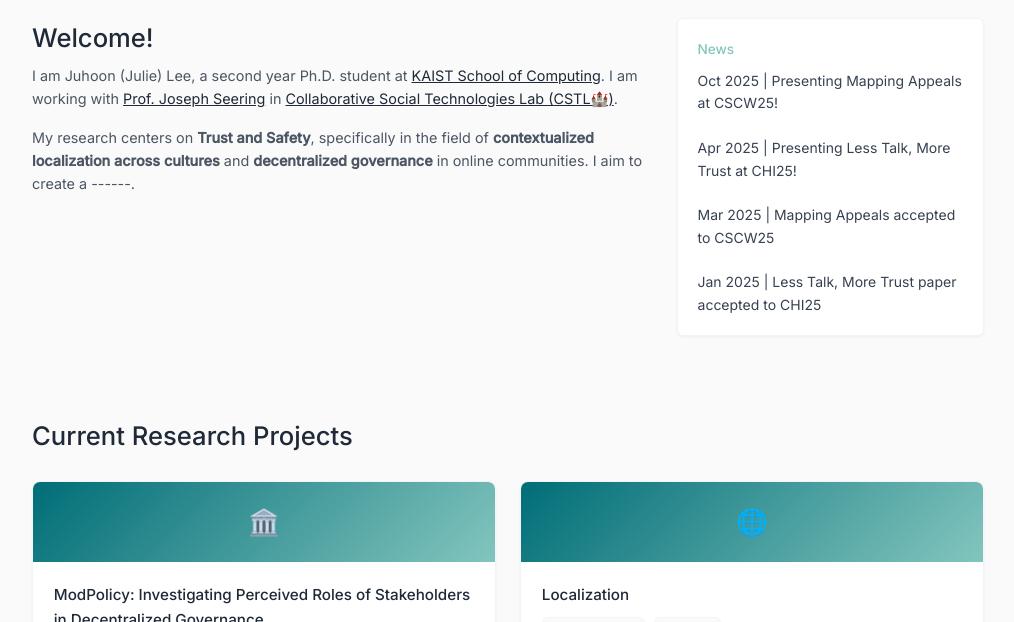
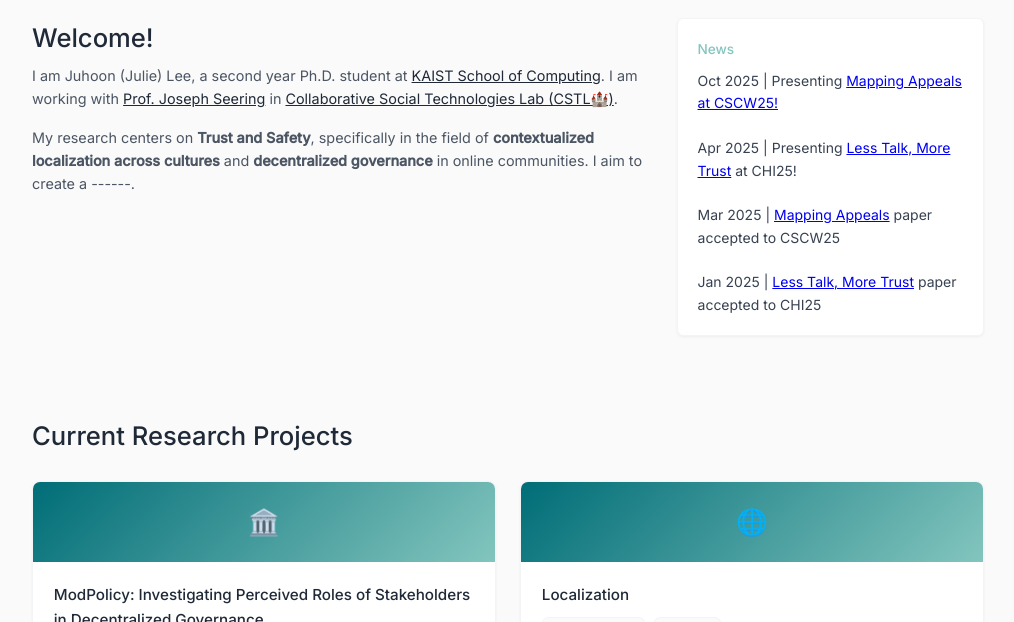
Before and after one commit to julielee16/personal-website, a Jekyll site: the page built from index.md, in a window 1280 px wide and 900 px high, cut to the strip 278-900 px from the top of the window. Shown: the whole strip, without its empty margins (132-1146 px from the left). Built offline with Jekyll 4.4.1, drawn with Linux system fonts in a browser that asks for light colours.

Commit message:
Update default.html

```diff
--- a/_layouts/default.html
+++ b/_layouts/default.html
@@ -66,13 +66,13 @@
                     <div class="skill-category">
                         <h4>News</h4>
                         <div>
-                            <p>Oct 2025 | Presenting Mapping Appeals at CSCW25!</p>
+                            <p>Oct 2025 | Presenting <a href="#">Mapping Appeals at CSCW25!</a></p>
                             <br>
-                            <p>Apr 2025 | Presenting Less Talk, More Trust at CHI25!</p>
+                            <p>Apr 2025 | Presenting <a href="#">Less Talk, More Trust</a> at CHI25!</p>
                             <br>
-                            <p>Mar 2025 | Mapping Appeals accepted to CSCW25</p>
+                            <p>Mar 2025 | <a href="#">Mapping Appeals</a> paper accepted to CSCW25</p>
                             <br>
-                            <p>Jan 2025 | Less Talk, More Trust paper accepted to CHI25</p>
+                            <p>Jan 2025 | <a href="#">Less Talk, More Trust</a> paper accepted to CHI25</p>
                         </div>
                     </div>
                 </div>
```
